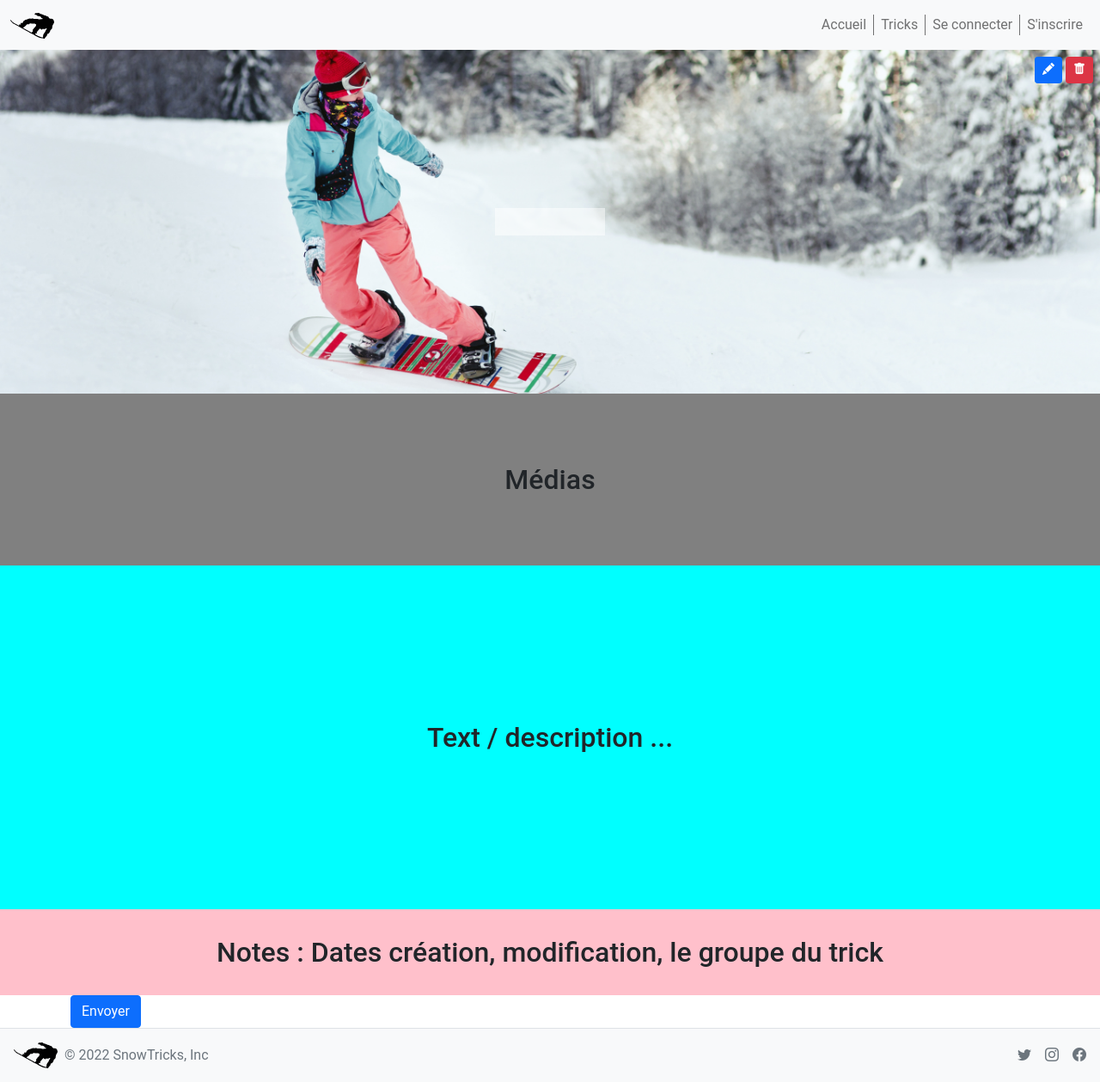
After one commit to Mickaelr20/SnowTricks, a Symfony app: template templates/trick/view.html.twig in a window 1280 px wide. The commit adds this page. Shown: the whole page at 86% size. Run offline with Twig, Linux system fonts and the light colour scheme; the template is opened without the code that fills it, so the values that code supplies are empty; some libraries are stand-ins or nearby versions.

Commit message:
WIP: voir trick

```diff
--- /dev/null
+++ b/public/styles/trick_view.css
@@ -0,0 +1,28 @@
+.header {
+  position: relative;
+  max-height: calc(100vh / 1.75);
+  min-height: calc(100vh / 2);
+  display: flex;
+}
+
+.header .header-image {
+  position: absolute;
+  top: 0;
+  left: 0;
+  object-fit: cover;
+  height: 100%;
+  width: 100%;
+}
+
+.header .header-title {
+  margin: auto;
+  background-color: #ffffff7b;
+  padding: 1rem 4rem;
+  text-align: center;
+  box-shadow: rgba(0, 0, 0, 0.45) 0px 25px 20px -20px;
+  z-index: 1;
+  font-size: 2rem;
+}
+
+.header .action_button {
+}
--- a/templates/base.html.twig
+++ b/templates/base.html.twig
@@ -21,7 +21,7 @@
 		{% block stylesheets_bottom %}
 		{% endblock %}
 	</head>
-	<body class="d-flex flex-column h-100">
+	<body class="d-flex flex-column min-vh-100">
 		{% include 'app_navbar.html.twig' %}
 		<div class="position-relative">
 			<div class="position-absolute top-0 end-0">
--- /dev/null
+++ b/templates/trick/view.html.twig
@@ -0,0 +1,65 @@
+{% extends 'base.html.twig' %}
+
+{% block content %}
+  {% include 'Elements/trick/delete_modal.html.twig' with {
+    trick: trick
+  } %}
+
+  <div class="header">
+    <img class="header-image" src="/images/image_accueil.jpg" alt="" />
+    <div class="header-title">
+      {{ trick.name }}
+    </div>
+    <div class="position-absolute end-0 top-0 m-2">
+      <a href="/trick/edit/{{ trick.id }}"
+        title="Modifier le trick"
+        class="btn btn-sm btn-primary">
+        <i class="bi bi-pencil-fill"></i>
+      </a>
+      <a href="#"
+        title="Supprimer le trick"
+        title="Modifier le trick"
+        class="btn btn-sm btn-danger"
+        data-bs-toggle="modal"
+        data-bs-target="#TrickDeleteModal_{{ trick.id }}">
+        <i class="bi bi-trash-fill"></i>
+      </a>
+    </div>
+  </div>
+
+  <div class=""
+    style="height: 200px;background-color: grey;text-align: center;display: flex;">
+    <h2 style="margin: auto;">
+      Médias
+    </h2>
+  </div>
+
+  <div class=""
+    style="height: 400px;background-color: cyan;text-align: center;display: flex;">
+    <h2 style="margin: auto;">
+      Text / description ...
+    </h2>
+  </div>
+
+  <div class=""
+    style="height: 100px;background-color: pink;text-align: center;display: flex;">
+    <h2 style="margin: auto;">
+      Notes : Dates création, modification, le groupe du trick
+    </h2>
+  </div>
+
+  <div class="container">
+    {{ form_start(form_comment) }}
+    {{ form_rest(form_comment) }}
+    <button class="btn btn-primary" type="submit">Envoyer</button>
+    {{ form_end(form_comment) }}
+  </div>
+
+    <div class="container">
+        <!-- example de commentaire -->
+    </div>
+{% endblock %}
+
+{% block stylesheets_bottom %}
+  <link rel="stylesheet" href="/styles/trick_view.css" />
+{% endblock %}
```
Also changed, not shown: src/Controller/TrickController.php (+14 -0 lines).
